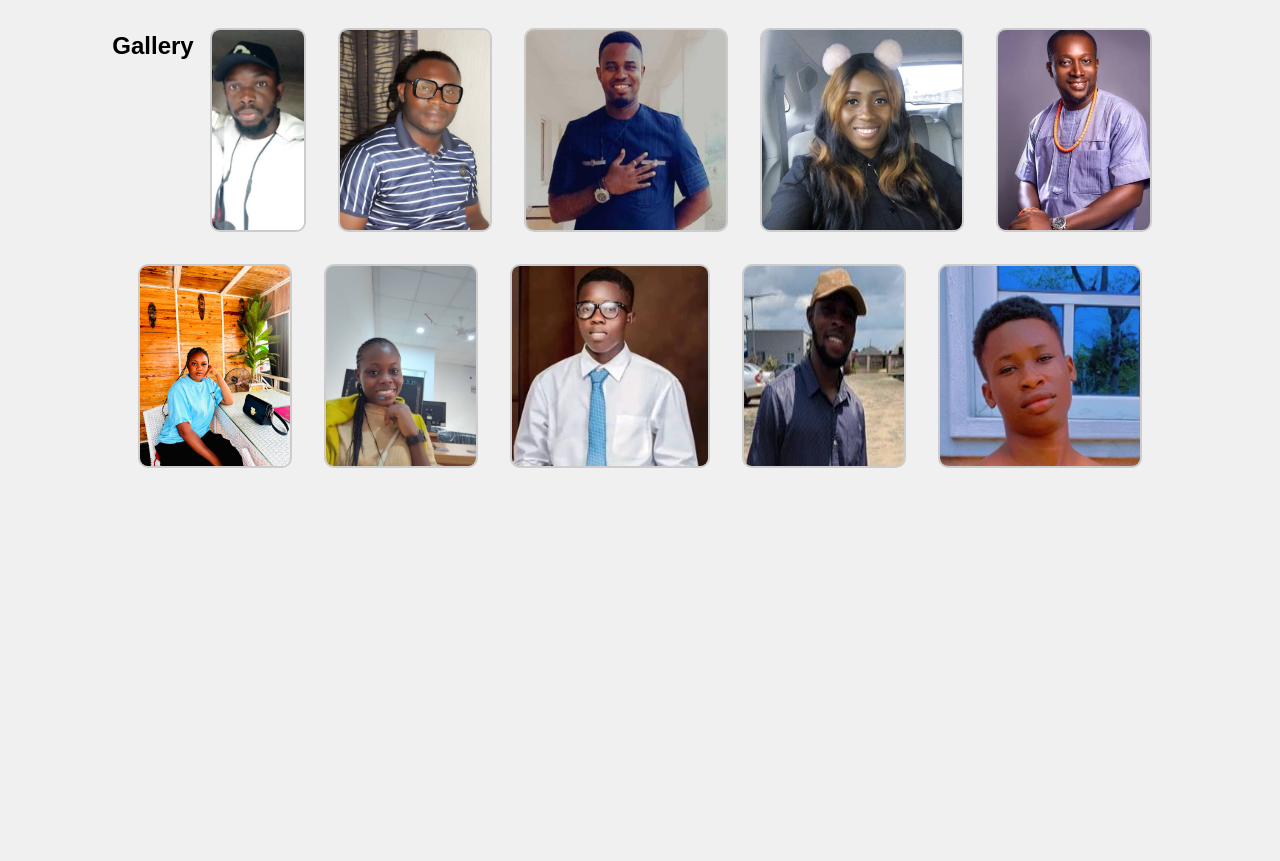
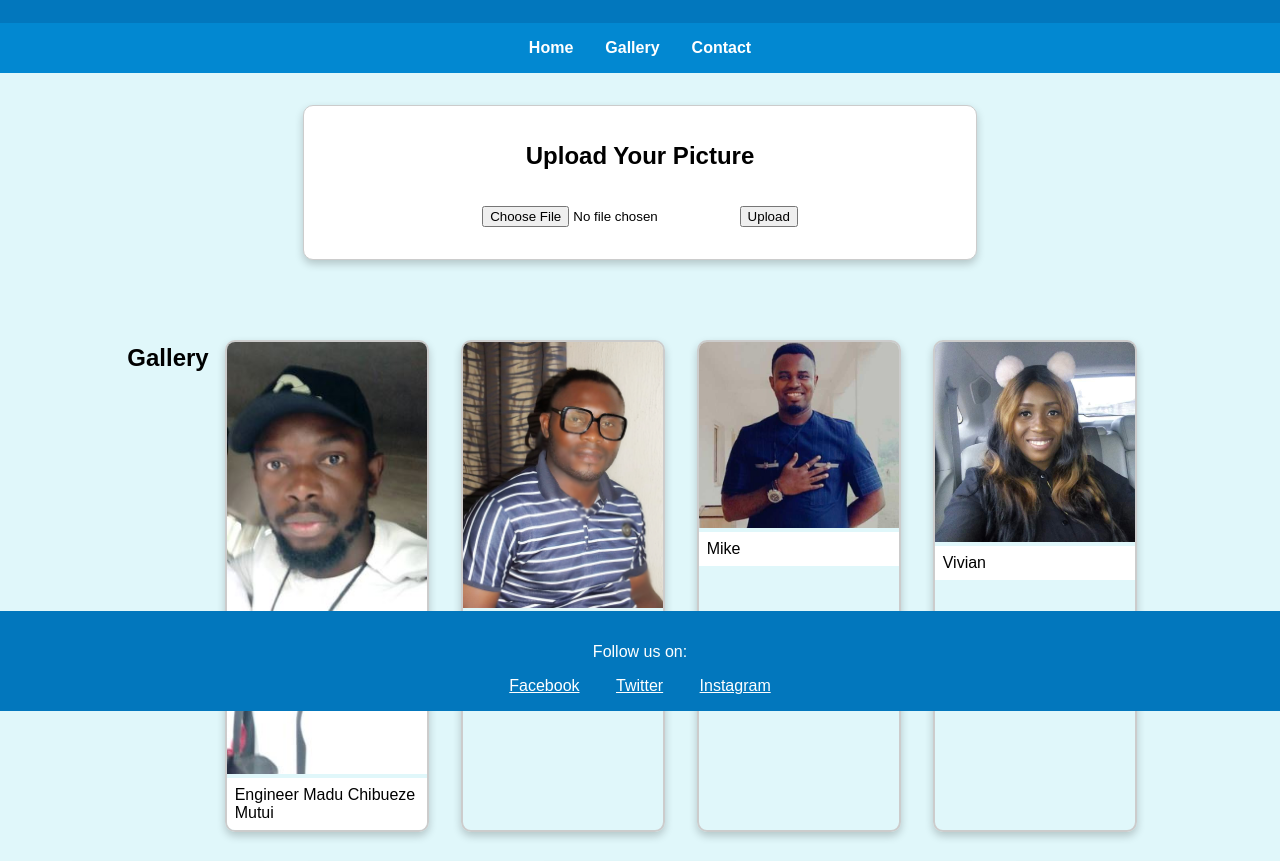
Before and after one commit to EbenyICT/EbenyICT.github.io, a plain HTML site: page index.html in a window 1280 px wide. Shown: the part 89-950 px from the top of the page. Before the commit the page ends 800 px from the top, so only its background shows below. Drawn offline with Linux system fonts and the light colour scheme.

Commit message:
Enhance website with navbar, footer, and styles

```diff
--- a/index.html
+++ b/index.html
@@ -7,18 +7,41 @@
     <style>
         body {
             font-family: Arial, sans-serif;
-            background-color: #f0f0f0;
+            background-color: #e0f7fa; /* Light blue background */
             margin: 0;
             padding: 0;
             text-align: center;
         }
         header {
-            background-color: #333;
+            background-color: #0277bd; /* Blue */
             color: white;
             padding: 1rem 0;
         }
-        h1 {
-            margin: 0;
+        nav {
+            background-color: #0288d1; /* Blue */
+            padding: 1rem;
+            display: flex;
+            justify-content: center;
+        }
+        nav a {
+            color: white;
+            text-decoration: none;
+            margin: 0 1rem;
+            font-weight: bold;
+        }
+        .upload-form {
+            margin: 2rem 0;
+            padding: 1rem;
+            background-color: #fff;
+            border: 1px solid #ccc;
+            border-radius: 10px;
+            width: 50%;
+            margin-left: auto;
+            margin-right: auto;
+            box-shadow: 0 4px 8px rgba(0, 0, 0, 0.2);
+        }
+        .upload-form input[type="file"] {
+            margin: 1rem 0;
         }
         .gallery {
             display: flex;
@@ -26,12 +49,38 @@
             justify-content: center;
             padding: 2rem;
         }
-        .gallery img {
+        .gallery-item {
             margin: 1rem;
             border: 2px solid #ccc;
             border-radius: 10px;
-            max-width: 200px;
-            max-height: 200px;
+            overflow: hidden;
+            width: 200px;
+            box-shadow: 0 4px 8px rgba(0, 0, 0, 0.2);
+            transition: transform 0.2s;
+        }
+        .gallery-item:hover {
+            transform: scale(1.05);
+        }
+        .gallery-item img {
+            width: 100%;
+            height: auto;
+        }
+        .description {
+            padding: 0.5rem;
+            background-color: #fff;
+            text-align: left;
+        }
+        footer {
+            background-color: #0277bd; /* Blue */
+            color: white;
+            padding: 1rem 0;
+            position: fixed;
+            width: 100%;
+            bottom: 0;
+        }
+        footer a {
+            color: white;
+            margin: 0 1rem;
         }
     </style>
 </head>
@@ -39,18 +88,66 @@
     <header>
         <h1>Photo Hub</h1>
     </header>
-    <section class="gallery">
+    <nav>
+        <a href="#">Home</a>
+        <a href="#gallery">Gallery</a>
+        <a href="#contact">Contact</a>
+    </nav>
+    <section class="upload-form">
+        <h2>Upload Your Picture</h2>
+        <form method="post" enctype="multipart/form-data" action="upload.php">
+            <input type="file" name="photo" accept="image/*" required>
+            <button type="submit">Upload</button>
+        </form>
+    </section>
+    <section class="gallery" id="gallery">
         <h2>Gallery</h2>
+        <div class="gallery-item">
             <img src="1EngineerMaduChibuezeMutui.JPG" alt="Engineer Madu Chibueze Mutui">
+            <div class="description">Engineer Madu Chibueze Mutui</div>
+        </div>
+        <div class="gallery-item">
             <img src="2Ebenezer.JPG" alt="Ebenezer">
+            <div class="description">Ebenezer</div>
+        </div>
+        <div class="gallery-item">
             <img src="3Mike.JPG" alt="Mike">
+            <div class="description">Mike</div>
+        </div>
+        <div class="gallery-item">
             <img src="4Vivian.JPG" alt="Vivian">
+            <div class="description">Vivian</div>
+        </div>
+        <div class="gallery-item">
             <img src="5Ejike.JPG" alt="Ejike">
+            <div class="description">Ejike</div>
+        </div>
+        <div class="gallery-item">
             <img src="6Jennifer.JPG" alt="Jennifer">
+            <div class="description">Jennifer</div>
+        </div>
+        <div class="gallery-item">
             <img src="7Zion.JPG" alt="Zion">
+            <div class="description">Zion</div>
+        </div>
+        <div class="gallery-item">
             <img src="8Success.JPG" alt="Success">
+            <div class="description">Success</div>
+        </div>
+        <div class="gallery-item">
             <img src="9Victor.JPG" alt="Victor">
+            <div class="description">Victor</div>
+        </div>
+        <div class="gallery-item">
             <img src="10Divine.JPG" alt="Divine">
+            <div class="description">Divine</div>
+        </div>
     </section>
+    <footer>
+        <p>Follow us on:</p>
+        <a href="https://www.facebook.com" target="_blank">Facebook</a>
+        <a href="https://www.twitter.com" target="_blank">Twitter</a>
+        <a href="https://www.instagram.com" target="_blank">Instagram</a>
+    </footer>
 </body>
 </html>
```
Lines whose indentation alone changed are shown as unchanged.
